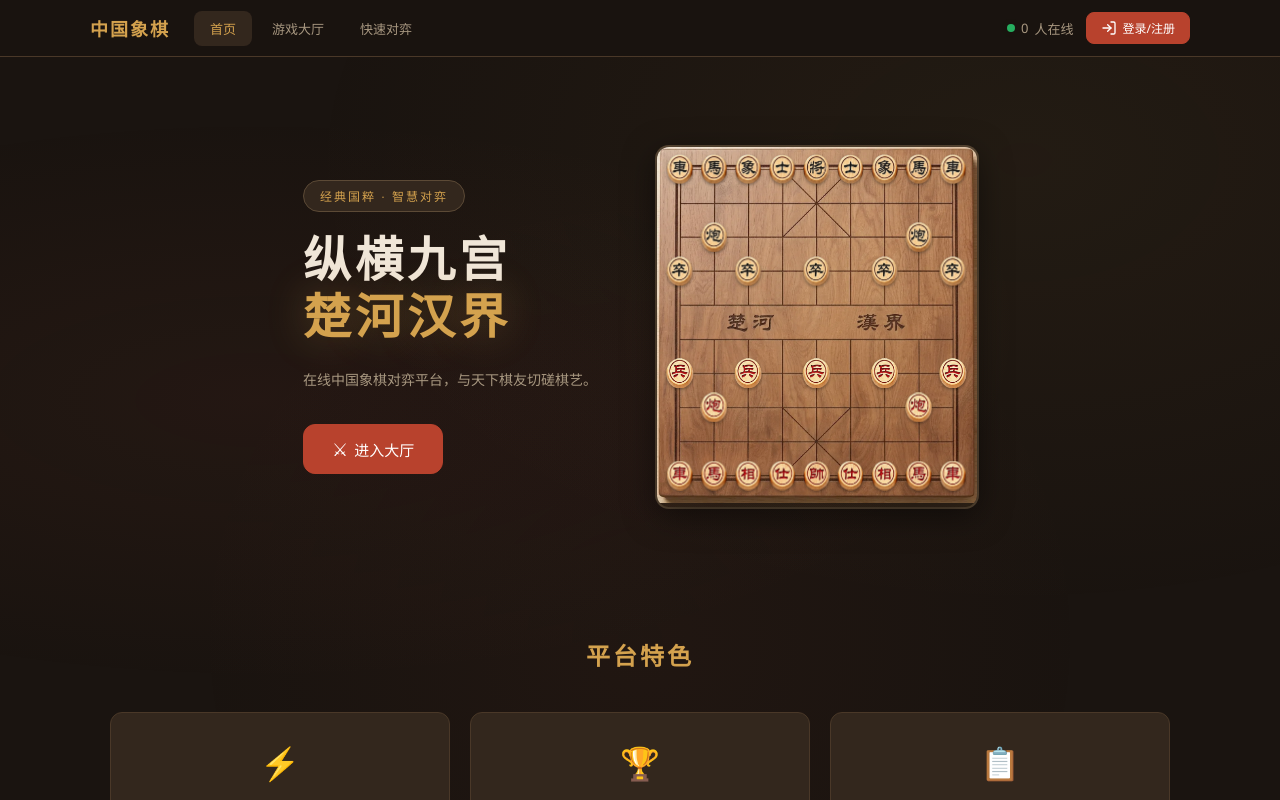
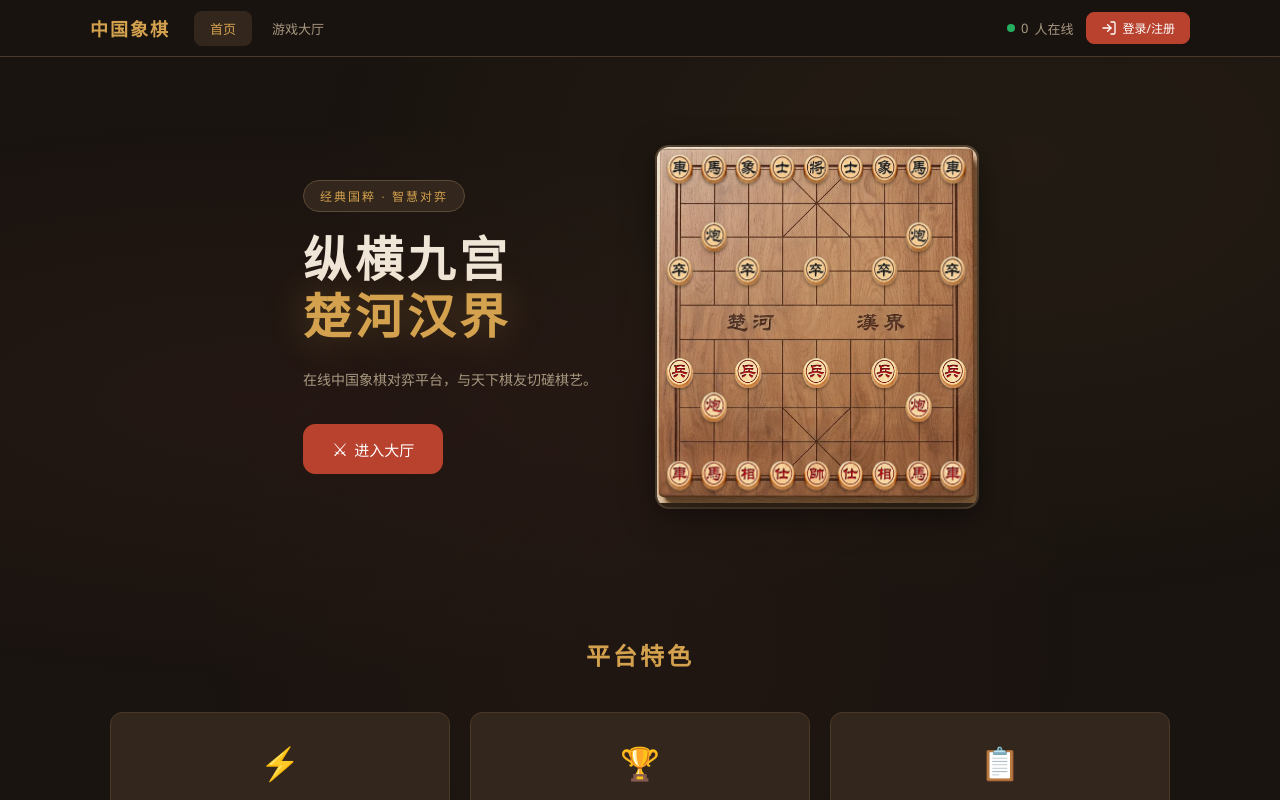
Before and after one commit to yeleyixia/xiangqi, a React (Vite) app: page / in a window 1280 px wide. Shown: the top 800 px of the page. Built offline with nearby package versions, Linux system fonts and the light colour scheme; no server answers; the database is empty; the HTML template or start-up script is replaced by a standard one.

Commit message:
Add files via upload

```diff
--- a/src/components/Navbar.tsx
+++ b/src/components/Navbar.tsx
@@ -25,7 +25,6 @@ export const Navbar: React.FC = () => {
         <div className="nav-links">
           <Link to="/" className={isActive('/') ? 'active' : ''}>首页</Link>
           <Link to="/lobby" className={isActive('/lobby') ? 'active' : ''}>游戏大厅</Link>
-          <Link to="/lobby" className={isActive('/game') ? 'active' : ''}>快速对弈</Link>
         </div>
 
         <div className="nav-right">
```
